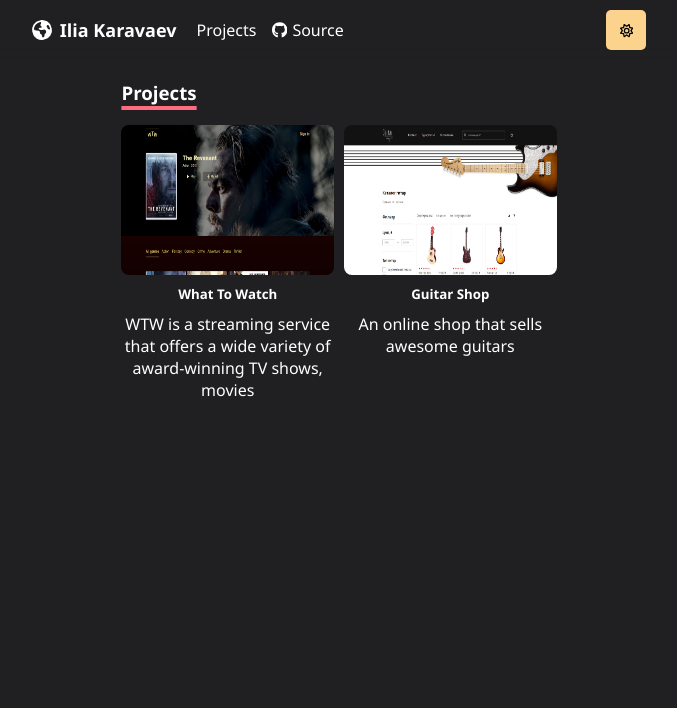
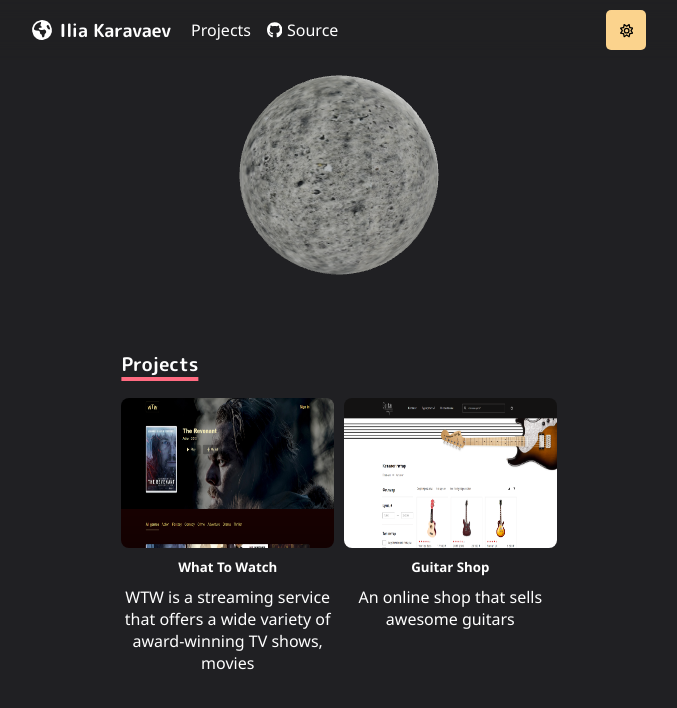
Before and after one commit to Elijahezy/personal-portfolio, a Next.js app: page /projects in a window 1280 px wide. Shown: the top 708 px of the page, without its empty margins (301-978 px from the left). Built offline with nearby package versions, Linux system fonts and the light colour scheme.

Commit message:
Model minor fixes

```diff
--- a/src/components/navbar/navbar.styled.ts
+++ b/src/components/navbar/navbar.styled.ts
@@ -14,7 +14,7 @@ export const Navbar = styled.nav`
   display: flex;
   padding: 10px 26%;
   z-index: 10;
-
+  font-family: 'M PLUS Rounded 1c', sans-serif;
 
   a {
     text-decoration: none;
--- a/src/components/page/page.tsx
+++ b/src/components/page/page.tsx
@@ -1,6 +1,7 @@
 import * as S from './page.styled';
 import Navbar from "@/components/navbar/navbar";
 import Head from "next/head";
+import {Memoized3dObject} from "@/components/model/model";
 
 interface PageProps {
     children: string | JSX.Element | JSX.Element[],
@@ -21,6 +22,7 @@ export default function Page({children}: PageProps) {
             </Head>
             <S.Main>
                 <Navbar/>
+                <Memoized3dObject/>
                 {children}
             </S.Main>
 
--- a/src/components/project-page/project-page.styled.ts
+++ b/src/components/project-page/project-page.styled.ts
@@ -31,6 +31,7 @@ export const Tag = styled.span`
   color: ${({theme}) => theme.color.pink};
   padding: 2px 3px;
   font-weight: 700;
+  font-family: 'M PLUS Rounded 1c', sans-serif;
   font-size: 14px;
 `;
 export const Picture = styled.img`
--- a/src/components/projects/projects.tsx
+++ b/src/components/projects/projects.tsx
@@ -1,13 +1,10 @@
 import * as S from './projects.styled'
 import * as H from '../../styles/ui.styled'
 
-interface ProjectsProps {
-    p?: string,
-}
 
-export default function Projects({p}: ProjectsProps) {
+export default function Projects() {
     return (
-        <H.Container p={p}>
+        <H.Container>
             <H.TitleH3 m={'0 0 20px 0'}>Projects</H.TitleH3>
             <S.GridContainer>
                 <S.GridItem href={'/projects/wtw'}>
--- a/src/pages/_app.tsx
+++ b/src/pages/_app.tsx
@@ -3,11 +3,19 @@ import {darkTheme, lightTheme} from "@/styles/theme";
 import {ThemeProvider} from "styled-components";
 import {GlobalStyles} from "@/styles/globals";
 import {useBearStore} from "@/store/store";
+import Head from "next/head";
 
 export default function App({Component, pageProps}: AppProps) {
     const currentThemeBoolean = useBearStore((state) => state.themeBoolean)
     return (
         <>
+            <Head>
+                <link rel="preconnect" href="https://fonts.googleapis.com"/>
+                <link rel="preconnect" href="https://fonts.gstatic.com"/>
+                <link
+                    href="https://fonts.googleapis.com/css2?family=M+PLUS+Rounded+1c:wght@300;400;500;700;800&display=swap"
+                    rel="stylesheet"/>
+            </Head>
             <ThemeProvider theme={currentThemeBoolean ? darkTheme : lightTheme}>
                 <GlobalStyles/>
                 <Component {...pageProps} />
--- a/src/pages/_document.tsx
+++ b/src/pages/_document.tsx
@@ -20,6 +20,7 @@ export default class MyDocument extends Document {
                 ...initialProps,
                 styles: (
                     <>
+
                         {initialProps.styles}
                         {sheet.getStyleElement()}
                     </>
--- a/src/pages/index.tsx
+++ b/src/pages/index.tsx
@@ -9,7 +9,6 @@ export default function Home() {
         <>
 
             <Page>
-                <Memoized3dObject/>
                 <Bio/>
                 <Projects/>
                 <Socials/>
--- a/src/pages/projects.tsx
+++ b/src/pages/projects.tsx
@@ -4,7 +4,7 @@ import Projects from "@/components/projects/projects";
 export default function ProjectsPage() {
     return (
         <Page>
-            <Projects p={'80px 0 0 0'}/>
+            <Projects/>
         </Page>
     )
 }
--- a/src/pages/projects/[id].tsx
+++ b/src/pages/projects/[id].tsx
@@ -13,7 +13,7 @@ export default function SingleProjectPage() {
 
     return (
         <Page>
-            <H.Container overflow={'hidden'}>
+            <H.Container overflow={'hidden'} p={'0 0 40px 0'}>
                 <S.BreadCrumbsContainer>
                     <S.ProjectsPageLink href={'/projects'}>Projects</S.ProjectsPageLink>
                     <S.Separator>{`>`}</S.Separator>
--- a/src/styles/globals.ts
+++ b/src/styles/globals.ts
@@ -7,10 +7,16 @@ export const GlobalStyles = createGlobalStyle`
     margin: 0;
     padding: 0;
     box-sizing: border-box;
+
   }
 
   body {
     overflow-x: hidden;
-    font-family: "Segoe UI";
+    font-family: "Segoe UI", serif;
+
+    @media only screen and (-webkit-min-device-pixel-ratio: 2) {
+      /* CSS for Safari on iPhone */
+      font-family: 'Verdana';
+    }
   }
 `;
--- a/src/styles/ui.styled.ts
+++ b/src/styles/ui.styled.ts
@@ -18,6 +18,7 @@ export const TitleH3 = styled.h3<UniversalProps>`
   text-underline-offset: 6px;
   margin: ${props => props.m};
   padding: ${props => props.p};
+  font-family: 'M PLUS Rounded 1c', sans-serif;
 `;
 
 export const TitleH5 = styled.h5<UniversalProps>`
```
Also changed, not shown: src/components/bio/bio.styled.ts (+14 -1 lines).
